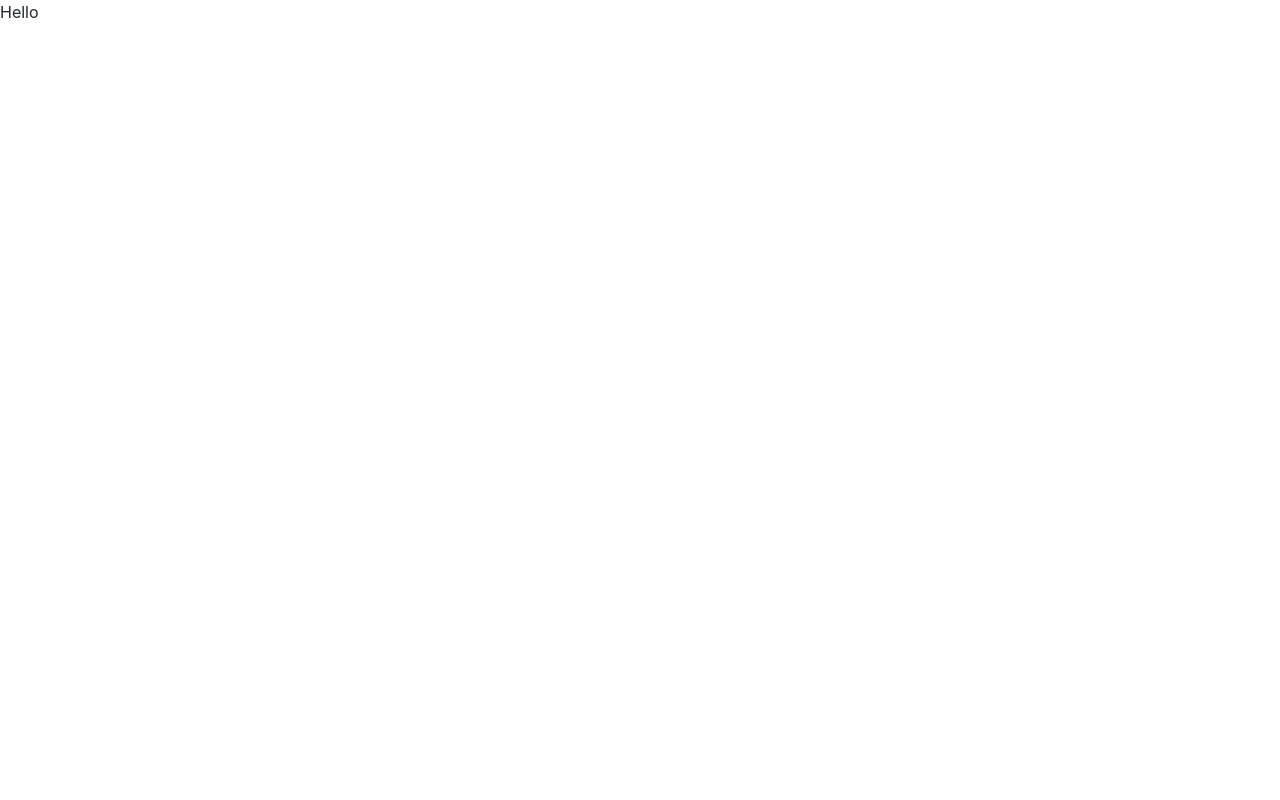
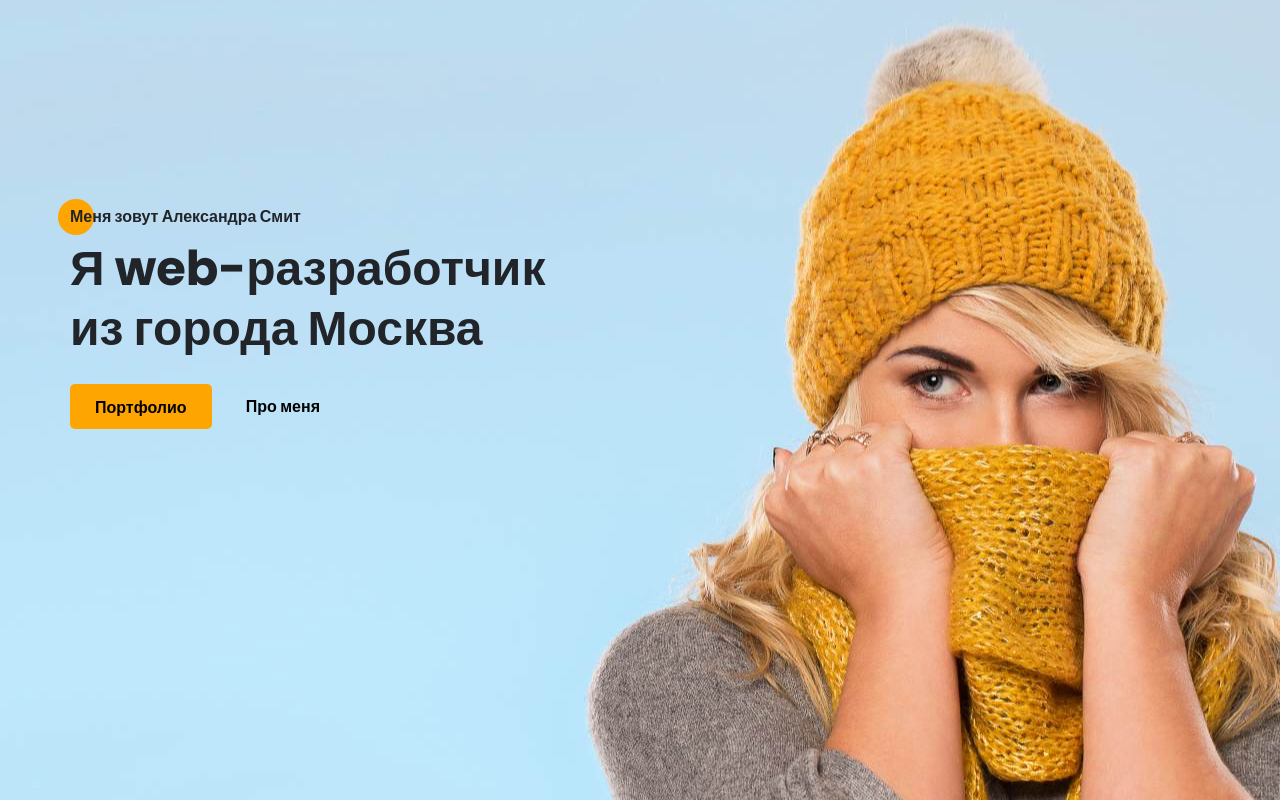
Before and after one commit to Iceblinkil/portfolio, a website: page src/index.html in a window 1280 px wide. Drawn offline with nearby package versions, Linux system fonts and the light colour scheme; files that its build step writes are made by us from their sources; files whose address does not match are found by name.

Commit message:
start 1.7

```diff
--- a/package.json
+++ b/package.json
@@ -9,7 +9,7 @@
   "author": "",
   "license": "ISC",
   "devDependencies": {
-    "browser-sync": "^2.26.12",
+    "browser-sync": "^2.27.11",
     "gulp": "^4.0.2",
     "gulp-autoprefixer": "^6.1.0",
     "gulp-clean-css": "^4.3.0",
--- a/src/index.html
+++ b/src/index.html
@@ -44,7 +44,19 @@
     <link rel="stylesheet" href="css/style.min.css">
 </head>
 <body>
-    Hello
+
+
+    <section class="promo">
+        <div class="container">
+            <div class="title title_fz16 promo__subtitle">Меня зовут Александра Смит</div>
+            <div class="title title_fz48 promo__title">Я web-разработчик<br>из города Москва</div>
+            <div class="promo__btns">
+                <a href="#" class="promo__link btn">Портфолио</a>
+                <a href="#" class="promo__link">Про меня</a>
+            </div>
+        </div>
+    </section>
+
     <script src="js/script.js"></script>
 </body>
 </html>
--- a/src/sass/base/_mixins.scss
+++ b/src/sass/base/_mixins.scss
@@ -0,0 +1,13 @@
+@mixin before_circle {
+    &::before{
+        content: '';
+        position: absolute;
+        width: 36px;
+        height: 36px;
+        border-radius: 100%;
+        background: $main-color;
+        z-index: -1;
+        top: -25%;
+        left: -12px;
+    }
+}
--- a/src/sass/base/_variables.scss
+++ b/src/sass/base/_variables.scss
@@ -0,0 +1 @@
+$main-color: #FFA501;
--- /dev/null
+++ b/src/sass/blocks/_button.scss
@@ -0,0 +1,7 @@
+.btn {
+    height: 45px;
+    background: $main-color;
+    box-shadow: 0px 4px 4px (0, 0, 0, 0.15);
+    padding: 12px 25px;
+    border-radius: 5px;
+}
--- /dev/null
+++ b/src/sass/blocks/_promo.scss
@@ -0,0 +1,30 @@
+.promo {
+    min-height: 100vh;
+    position: relative;
+    background: url('../img/main_bg.jpg') no-repeat 50%/cover;
+    padding-top: 205px;
+    &__title{
+        width: 535px;
+        margin-top: 10px;
+    }
+    &__subtitle{
+        position: relative;
+        @include before_circle;
+        z-index: 2;
+    }
+    &__btns{
+        margin-top: 25px;
+        display: flex;
+        width: 250px;
+        align-items: center;
+        justify-content: space-between;
+    }
+    &__link{
+        color: #000;
+        font-weight: bold;
+        &:hover {
+            color: #000;
+            text-decoration: none;
+        }
+    }
+}
--- /dev/null
+++ b/src/sass/blocks/_title.scss
@@ -0,0 +1,16 @@
+.title {
+    font-weight: bold;
+    font-size: 36px;
+    line-height: 60px;
+    &_fz14{
+        font-size: 14px;
+        line-height: 21px;
+    }
+    &_fz16{
+        font-size: 16px;
+        line-height: 24px;
+    }
+    &_fz48{
+        font-size: 48px;
+    }
+}
--- a/src/sass/style.scss
+++ b/src/sass/style.scss
@@ -1,8 +1,20 @@
 @import 'libs/bootstrap-reboot.min';
 @import url('https://fonts.googleapis.com/css2?family=Poppins:wght@500;700&display=swap');
+
+@import 'base/variables';
+@import 'base/mixins';
 
 * {
     font-family: 'Poppins', sans-serif;
     margin: 0;
     padding: 0;
 }
+
+.container {
+    width: 1140px;
+    margin: 0 auto;
+}
+
+@import 'blocks/promo';
+@import 'blocks/title';
+@import 'blocks/button';
```
Also changed, not shown: dist/css/style.min.css, dist/index.html, 1 other file.
